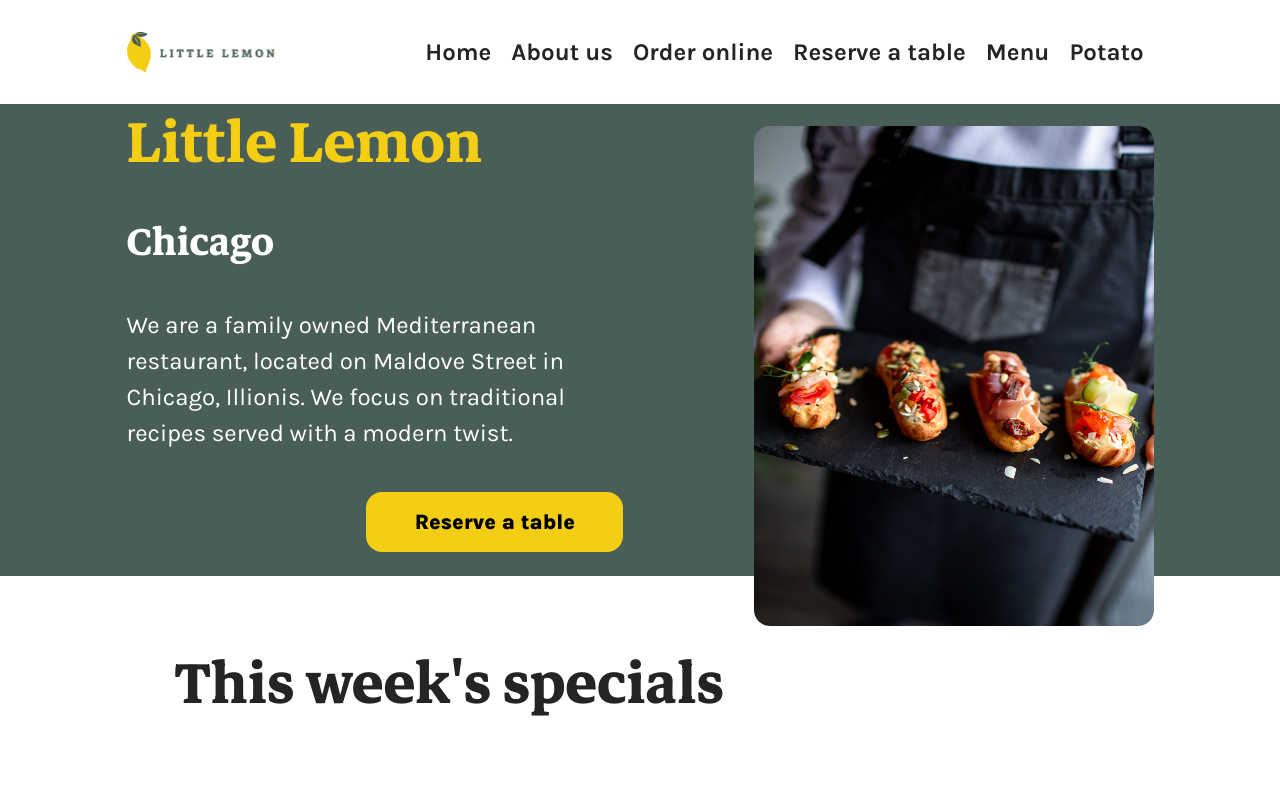
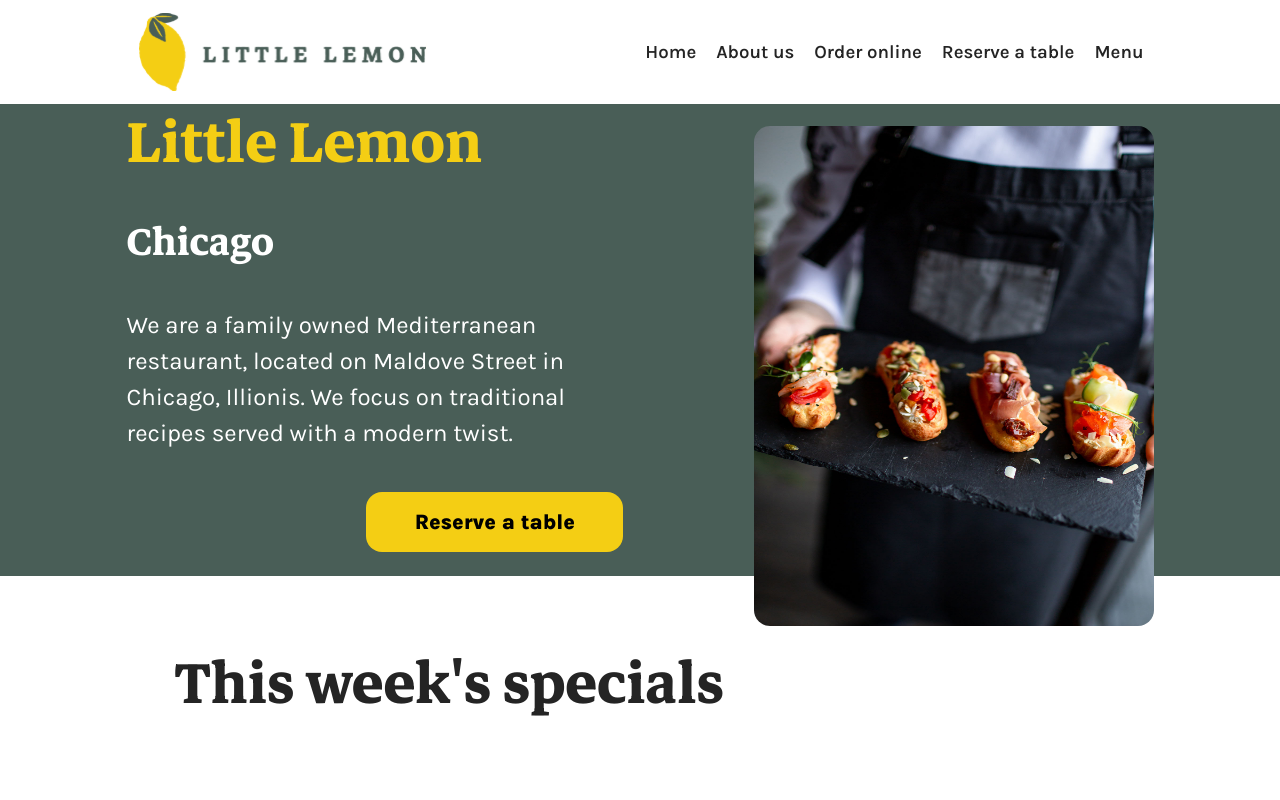
Before and after one commit to EnriqueMartinezAsensi/MetaFrontCapstoneProject, a React (Vite) app in the folder little-lemon/: page / in a window 1280 px wide. Shown: the top 800 px of the page. Built offline with nearby package versions, Linux system fonts and the light colour scheme.

Commit message:
Mobile Burger menu WIP

```diff
--- /dev/null
+++ b/little-lemon/src/assets/components/BurgerIcon/BurgerIcon.styled.ts
@@ -0,0 +1,10 @@
+import styled from "styled-components";
+
+export const BurgerSVGContainer = styled.svg`
+  fill:transparent;
+  transition: ${({theme})=> theme.transitions.normal}s;
+
+  &:hover{
+    fill: ${({theme})=> theme.colors.button.normal.background};
+  }
+`
--- /dev/null
+++ b/little-lemon/src/assets/components/BurgerIcon/index.tsx
@@ -0,0 +1,32 @@
+import { BurgerSVGContainer } from "./BurgerIcon.styled";
+
+type BurgerIconProps = {
+  size: string;
+}
+
+const BurgerIcon = ({size}:BurgerIconProps)  =>{
+  return <BurgerSVGContainer
+    x="0px"
+    y="0px"
+    width={size}
+    height={size}
+    viewBox="0 0 128 128">
+  <path
+    d="M64 14A50 50 0 1 0 64 114A50 50 0 1 0 64 14Z">
+  </path>
+  <path
+    fill="#495E57"
+    d="M64,117c-29.2,0-53-23.8-53-53s23.8-53,53-53s53,23.8,53,53S93.2,117,64,117z M64,17c-25.9,0-47,21.1-47,47s21.1,47,47,47s47-21.1,47-47S89.9,17,64,17z">
+  </path>
+  <path
+    fill="#495E57"
+    d="M86.5 52h-45c-1.7 0-3-1.3-3-3s1.3-3 3-3h45c1.7 0 3 1.3 3 3S88.2 52 86.5 52zM86.5 67h-45c-1.7 0-3-1.3-3-3s1.3-3 3-3h45c1.7 0 3 1.3 3 3S88.2 67 86.5 67z">
+  </path>
+  <g>
+    <path fill="#495E57" d="M86.5,82h-45c-1.7,0-3-1.3-3-3s1.3-3,3-3h45c1.7,0,3,1.3,3,3S88.2,82,86.5,82z">
+    </path>
+  </g>
+</BurgerSVGContainer>
+}
+
+export default BurgerIcon;
--- a/little-lemon/src/pages/components/MenuBar/MenuBar.styled.ts
+++ b/little-lemon/src/pages/components/MenuBar/MenuBar.styled.ts
@@ -1,4 +1,8 @@
 import styled from "styled-components";
+
+type MenuListProps = {
+  active: boolean;
+}
 
 export const StickyBar = styled.div`
   background-color: ${({theme}) => theme.colors.common.white};
@@ -6,6 +10,7 @@ export const StickyBar = styled.div`
   overflow: hidden;
   z-index: 99;
   width:100%;
+  height: 104px;
   top: 0px;
 `
 
@@ -15,18 +20,39 @@ export const MenuHolder = styled.div`
   justify-content: space-between;
   max-width: 1027px;
   min-width: 660px;
+  height: 100%;
   margin: auto;
 `
-export const MenuList = styled.ul`
+export const MenuList = styled.ul<MenuListProps>`
   display: flex;
   flex-flow: row;
   list-style-type: none;
+  align-items: center;
   @media(max-width: ${({theme})=> theme.media.first}px) {
-    display: none;
+    display: ${({active}) => {return active ? "none":"flex-box";}};
+    flex-flow: column;
   }
 `
 
 export const MenuItem = styled.li`
   padding: 10px;
-  font-weight: bolder;
+  font-size: ${({theme}) => theme.text.navigationBar.fontSize};
+  font-family: ${({theme}) => theme.text.navigationBar.fontFamily};
+  font-weight: ${({theme}) => theme.text.navigationBar.fontWeight};
 `
+
+export const MenuLogo = styled.img`
+  height: 75%;
+  margin: 0 0.5rem;
+  align-self: center;
+  @media(max-width: ${({theme})=> theme.media.first}px) {
+
+  }
+`
+
+export const BurgerMenu = styled.div`
+  display: none;
+  @media(max-width: ${({theme})=> theme.media.first}px) {
+    display: block;
+  }
+`
--- a/little-lemon/src/pages/components/MenuBar/index.tsx
+++ b/little-lemon/src/pages/components/MenuBar/index.tsx
@@ -1,22 +1,26 @@
-import { MenuList, MenuHolder, MenuItem, StickyBar } from "./MenuBar.styled";
+import { MenuList, MenuHolder, MenuItem, StickyBar, MenuLogo, BurgerMenu } from "./MenuBar.styled";
 import Logo from "./../../../assets/images/Logo.svg"
-
+import BurgerIcon from "../../../assets/components/BurgerIcon";
+import { useState } from "react";
+import { RouteProvider } from "../../../types/routes";
 
 
 const MenuBar = () => {
+  const [isMenuActive, setIsMenuActive] = useState<boolean>(false)
+
   return <StickyBar>
     <MenuHolder>
-      <img src={Logo} alt="Logo" />
-      <MenuList>
-        <MenuItem>Home</MenuItem>
-        <MenuItem>About us</MenuItem>
-        <MenuItem>Order online</MenuItem>
-        <MenuItem>Reserve a table</MenuItem>
-        <MenuItem>Menu</MenuItem>
-        <MenuItem>Potato</MenuItem>
+      <BurgerMenu onClick={() => setIsMenuActive(!isMenuActive)}>
+        <BurgerIcon size="100" ></BurgerIcon>
+      </BurgerMenu>
+      <MenuLogo src={Logo} alt="Logo" />
+      <MenuList active={isMenuActive}>
+        {RouteProvider.map((route) => <MenuItem>{route.name}</MenuItem>)}
       </MenuList>
     </MenuHolder>
   </StickyBar>
 }
 
+//Tienes que crear un componente debajo de la barra para que se displayee cuando clicas el botón. Se redimensiona, cambia en transparencia.
+
 export default MenuBar;
--- /dev/null
+++ b/little-lemon/src/types/routes.ts
@@ -0,0 +1,12 @@
+type Route = {
+  name: string;
+  route: string;
+}
+
+export const RouteProvider:Route[] = [
+  {name:"Home", route:"/"},
+  {name:"About us", route:"/"},
+  {name:"Order online", route:"/"},
+  {name:"Reserve a table", route:"/reserve"},
+  {name:"Menu", route:"/"},
+]
```
